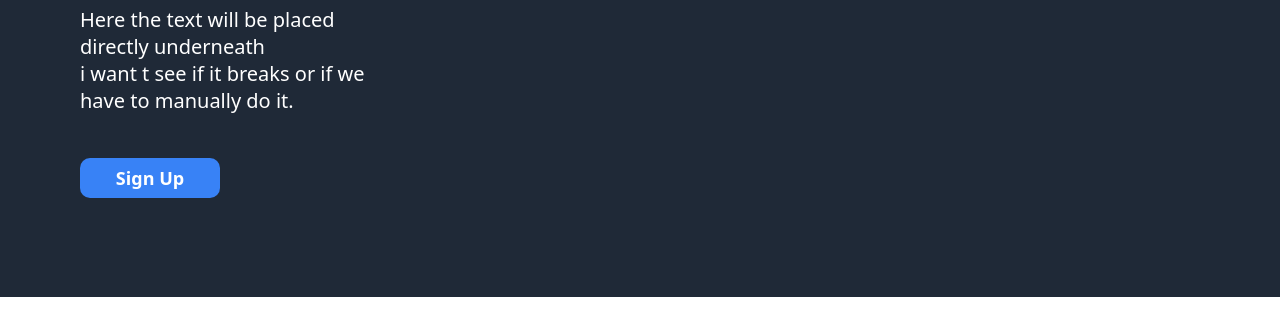
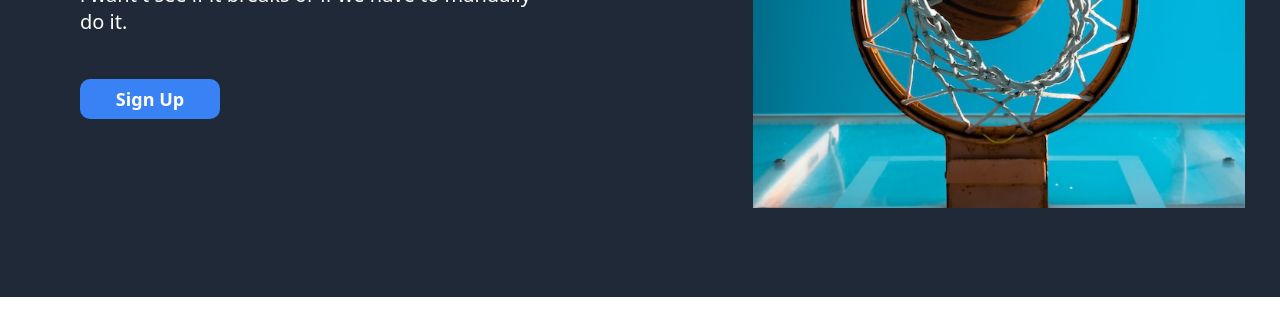
Before and after one commit to kaine223/Landing-Page, a plain HTML site: page index.html in a window 1280 px wide. Shown: the part 253-569 px from the top of the page. Drawn offline with Linux system fonts and the light colour scheme; the site is published under a folder, as on GitHub Pages, so addresses that start at the root find nothing.

Commit message:
git pages update image

```diff
--- a/index.html
+++ b/index.html
@@ -30,7 +30,7 @@
                 <br>
                 <button>Sign Up</button>
             </div>
-                <img id="swish-logo" src="/images/swish.jpg">
+                <img id="swish-logo" src="./images/swish.jpg">
 
 
 
```
